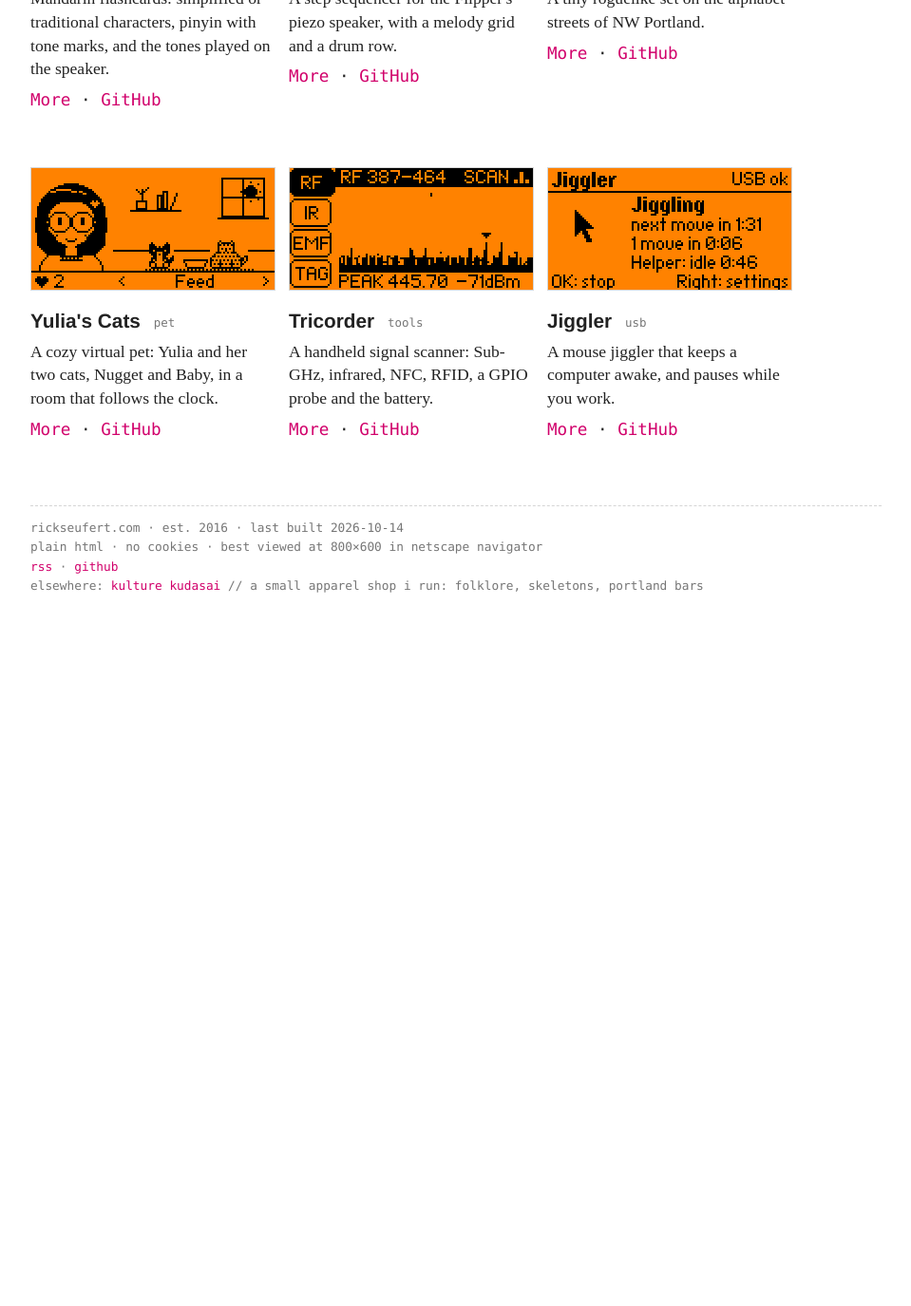
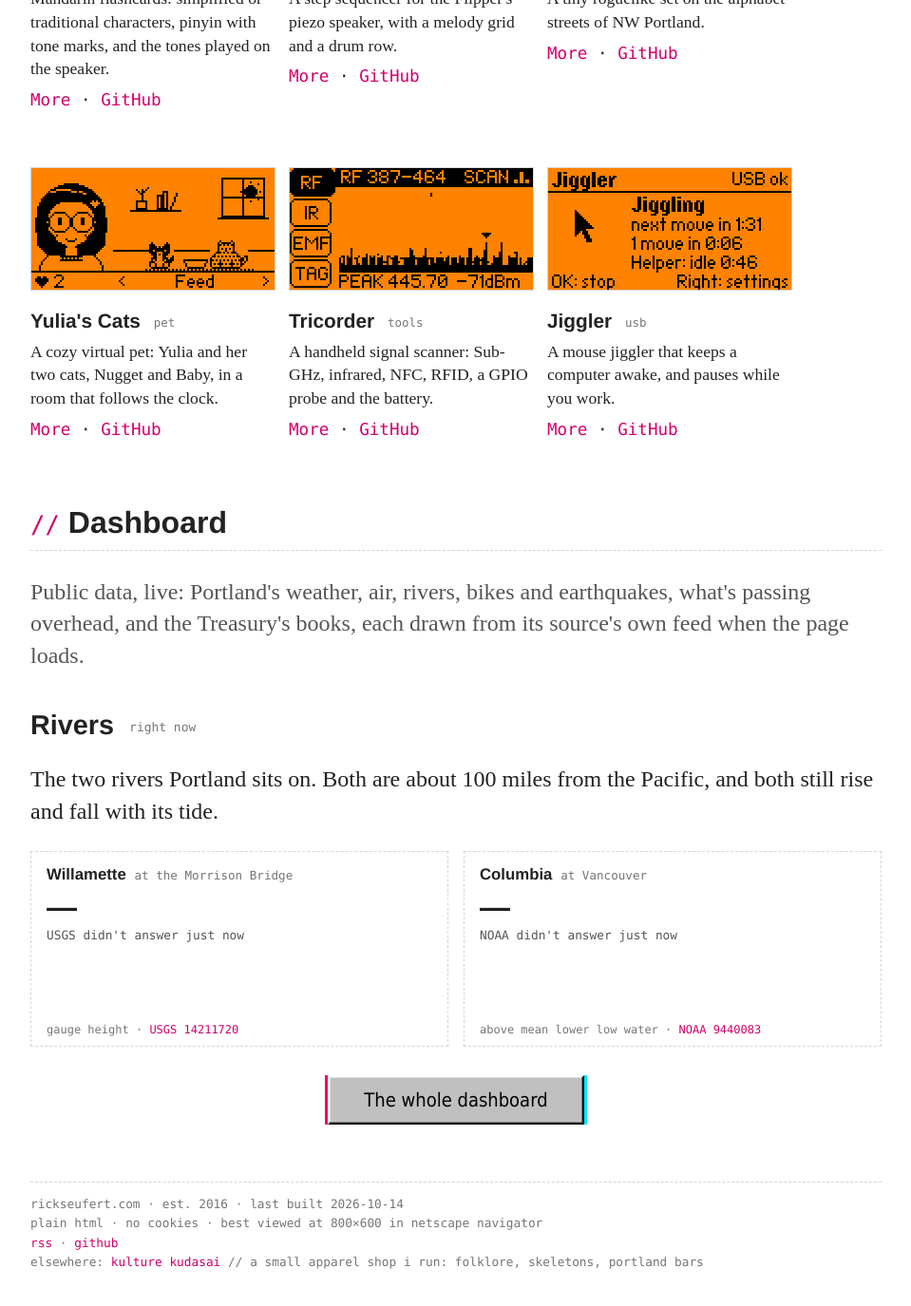
Before and after one commit to rseufert/rseufert.github.io, a Jekyll site: the page built from index.html, in a window 1280 px wide and 1400 px high, scrolled down 7472 px. Shown: the top 1375 px of the window at 95% size, without its empty margins (160-1119 px from the left). Built offline with Jekyll 4.4.1, drawn with Linux system fonts in a browser that asks for light colours; before the commit the page ends 8160 px from its top, so only the background shows below that; part of the change alters nothing that is shown.

Commit message:
Show the Willamette and Columbia on the home page
A Dashboard section after Flipper, matching the menu: each river's level
now, which way it is heading, and a two-day sparkline that reads out on
hover or with the arrow keys, then a button through to the dashboard.
js/rivers.js draws it in plain SVG, so the home page loads no D3.

Co-Authored-By: Claude Opus 5.5 <noreply@anthropic.com>

```diff
--- a/css/main.css
+++ b/css/main.css
@@ -671,3 +671,31 @@ code {
     fill: var(--soft); font: bold 11px var(--mono);
     paint-order: stroke; stroke: var(--bg); stroke-width: 3px; stroke-linejoin: round;
 }
+
+/* The home page's rivers (index.html, js/rivers.js): two tiles, each a
+   level, which way it is heading, and a two-day sparkline in the faint ink
+   with the latest reading as an accent dot. */
+.rivers .river-tiles {
+    display: grid;
+    grid-template-columns: repeat(auto-fit, minmax(240px, 1fr));
+    gap: 16px;
+    margin: 24px 0;
+}
+.rivers .river { border: 1px dashed var(--rule); padding: 14px 16px 10px; font-family: var(--sans); }
+.rivers .river .label { font-size: 1.05em; font-weight: bold; color: var(--ink); }
+.rivers .river .label span { font: normal 0.75em var(--mono); color: var(--faint); margin-left: 4px; }
+.rivers .river .value { font-size: 2em; font-weight: 600; color: var(--ink); margin: 6px 0 2px; }
+.rivers .river .note { font: 0.8em/1.4 var(--mono); color: var(--soft); min-height: 1.4em; }
+.rivers .spark { position: relative; height: 44px; margin: 12px 0 4px; }
+.rivers .spark svg { display: block; width: 100%; height: 100%; overflow: visible; cursor: crosshair; }
+.rivers .spark svg:focus { outline: none; }
+.rivers .spark svg:focus-visible { outline: 2px dashed var(--accent); outline-offset: 4px; }
+.rivers .spark .line { fill: none; stroke: var(--faint); stroke-width: 2; stroke-linejoin: round; stroke-linecap: round; }
+.rivers .spark .cross { stroke: var(--rule); stroke-width: 1; }
+.rivers .spark .dot {
+    position: absolute; width: 8px; height: 8px; margin: -6px 0 0 -6px; border-radius: 50%;
+    background: var(--accent); border: 2px solid var(--bg); pointer-events: none;
+}
+.rivers .spark .dot.hover { background: var(--ink); }
+.rivers .river .readout { font: 0.75em var(--mono); color: var(--faint); min-height: 1.3em; }
+.rivers .river .source { font: 0.75em var(--mono); color: var(--faint); margin: 8px 0 0; }
--- a/index.html
+++ b/index.html
@@ -154,4 +154,34 @@ mock-einvoice --port 8100</code></pre>
 		</div><!-- /.project -->
 	</div><!-- /.tiles -->
 </section><!-- /.flipper -->
+
+<section id="dashboard" class="projects rivers">
+	<h2>Dashboard</h2>
+	<p class="lede">Public data, live: Portland's weather, air, rivers, bikes and earthquakes, what's passing overhead, and the Treasury's books, each drawn from its source's own feed when the page loads.</p>
+
+	<div class="project">
+		<h3><a href="/dashboard/#portland">Rivers</a> <span class="tag">right now</span></h3>
+		<p>The two rivers Portland sits on. Both are about 100 miles from the Pacific, and both still rise and fall with its tide.</p>
+		<div class="river-tiles">
+			<div class="river" id="river-willamette">
+				<div class="label">Willamette <span>at the Morrison Bridge</span></div>
+				<div class="value">&hellip;</div>
+				<div class="note"></div>
+				<div class="spark"></div>
+				<div class="readout" aria-live="polite"></div>
+				<p class="source">gauge height · <a href="https://waterdata.usgs.gov/monitoring-location/14211720/">USGS 14211720</a></p>
+			</div>
+			<div class="river" id="river-columbia">
+				<div class="label">Columbia <span>at Vancouver</span></div>
+				<div class="value">&hellip;</div>
+				<div class="note"></div>
+				<div class="spark"></div>
+				<div class="readout" aria-live="polite"></div>
+				<p class="source">above mean lower low water · <a href="https://tidesandcurrents.noaa.gov/stationhome.html?id=9440083">NOAA 9440083</a></p>
+			</div>
+		</div>
+		<p class="more"><a href="/dashboard/">The whole dashboard</a></p>
+	</div><!-- /.project -->
+</section><!-- /.dashboard -->
 <script src="/js/films.js" defer></script>
+<script src="/js/rivers.js" defer></script>
--- /dev/null
+++ b/js/rivers.js
@@ -0,0 +1,157 @@
+/* The home page's two rivers (index.html, #rivers): the Willamette at the
+   Morrison Bridge (USGS) and the Columbia at Vancouver (NOAA), each as its
+   level now, which way it is heading, and a two-day sparkline. Plain SVG, so
+   the home page does not load D3 for two lines; the dashboard has the rest. */
+(function () {
+    "use strict";
+
+    var TZ = "America/Los_Angeles";
+    var DAY = 864e5;
+    var NS = "http://www.w3.org/2000/svg";
+
+    function when(d) {
+        return new Date(d).toLocaleString("en-US", { timeZone: TZ, weekday: "short", hour: "numeric", minute: "2-digit" });
+    }
+    function feet(v) { return (v < 0 ? "−" : "") + Math.abs(v).toFixed(1) + " ft"; }
+
+    function getJSON(url) {
+        var ctl = new AbortController();
+        var timer = setTimeout(function () { ctl.abort(); }, 30000);
+        return fetch(url, { signal: ctl.signal }).then(function (r) {
+            clearTimeout(timer);
+            if (!r.ok) throw new Error("HTTP " + r.status);
+            return r.json();
+        });
+    }
+
+    // Rising or falling: the level now against an hour ago.
+    function trend(points) {
+        var last = points[points.length - 1], t = last.x - 36e5, before = points[0];
+        for (var i = points.length - 1; i >= 0; i--) { if (points[i].x <= t) { before = points[i]; break; } }
+        var d = last.y - before.y;
+        return Math.abs(d) < 0.05 ? "steady" : d > 0 ? "rising" : "falling";
+    }
+
+    // A sparkline in the faint ink with the latest reading as an accent dot,
+    // and a readout under it that follows the pointer (or the arrow keys).
+    function sparkline(tile, points, label) {
+        var box = tile.querySelector(".spark");
+        var readout = tile.querySelector(".readout");
+        var w = 240, h = 44, pad = 5;
+        var x0 = points[0].x, x1 = points[points.length - 1].x;
+        var ys = points.map(function (p) { return p.y; });
+        var lo = Math.min.apply(null, ys), hi = Math.max.apply(null, ys);
+        var sx = function (x) { return pad + (x - x0) / (x1 - x0 || 1) * (w - 2 * pad); };
+        var sy = function (y) { return h - pad - (y - lo) / (hi - lo || 1) * (h - 2 * pad); };
+        var svg = document.createElementNS(NS, "svg");
+        svg.setAttribute("viewBox", "0 0 " + w + " " + h);
+        svg.setAttribute("preserveAspectRatio", "none");
+        svg.setAttribute("tabindex", "0");
+        svg.setAttribute("role", "img");
+        svg.setAttribute("aria-label", label + " over two days: low " + feet(lo) + ", high " + feet(hi) + ". Use the arrow keys to read it.");
+        var line = document.createElementNS(NS, "path");
+        line.setAttribute("class", "line");
+        line.setAttribute("d", points.map(function (p, i) { return (i ? "L" : "M") + sx(p.x).toFixed(1) + "," + sy(p.y).toFixed(1); }).join(""));
+        line.setAttribute("vector-effect", "non-scaling-stroke");
+        svg.appendChild(line);
+        var cross = document.createElementNS(NS, "line");
+        cross.setAttribute("class", "cross");
+        cross.setAttribute("y1", 0); cross.setAttribute("y2", h);
+        cross.setAttribute("vector-effect", "non-scaling-stroke");
+        cross.style.display = "none";
+        svg.appendChild(cross);
+        box.textContent = "";
+        box.appendChild(svg);
+        // The dots are HTML, so they stay round however the line is stretched.
+        function dot(cls) {
+            var d = document.createElement("span");
+            d.className = "dot " + cls;
+            box.appendChild(d);
+            return d;
+        }
+        var end = dot("end"), hover = dot("hover");
+        function place(d, p) {
+            d.style.left = (sx(p.x) / w * 100) + "%";
+            d.style.top = (sy(p.y) / h * 100) + "%";
+        }
+        place(end, points[points.length - 1]);
+        hover.style.display = "none";
+        var resting = "the past two days · low " + feet(lo) + ", high " + feet(hi);
+        readout.textContent = resting;
+        var index = points.length - 1;
+        function show(i) {
+            index = Math.max(0, Math.min(points.length - 1, i));
+            var p = points[index];
+            cross.setAttribute("x1", sx(p.x)); cross.setAttribute("x2", sx(p.x));
+            cross.style.display = "";
+            place(hover, p);
+            hover.style.display = "";
+            readout.textContent = when(p.x) + " · " + feet(p.y);
+        }
+        function hide() { cross.style.display = "none"; hover.style.display = "none"; readout.textContent = resting; }
+        svg.addEventListener("pointermove", function (ev) {
+            var r = svg.getBoundingClientRect();
+            var t = x0 + ((ev.clientX - r.left) / r.width * w - pad) / (w - 2 * pad) * (x1 - x0);
+            var best = 0;
+            for (var i = 1; i < points.length; i++) { if (Math.abs(points[i].x - t) < Math.abs(points[best].x - t)) best = i; }
+            show(best);
+        });
+        svg.addEventListener("pointerleave", hide);
+        svg.addEventListener("focus", function () { show(index); });
+        svg.addEventListener("blur", hide);
+        svg.addEventListener("keydown", function (ev) {
+            var step = ev.shiftKey ? 12 : 1;
+            if (ev.key === "ArrowLeft") show(index - step);
+            else if (ev.key === "ArrowRight") show(index + step);
+            else if (ev.key === "Escape") hide();
+            else return;
+            ev.preventDefault();
+        });
+    }
+
+    function fill(id, value, note) {
+        var tile = document.getElementById(id);
+        tile.querySelector(".value").textContent = value;
+        tile.querySelector(".note").textContent = note;
+        return tile;
+    }
+    function fail(id, who) {
+        fill(id, "—", who + " didn't answer just now");
+        document.getElementById(id).querySelector(".spark").textContent = "";
+        document.getElementById(id).querySelector(".readout").textContent = "";
+    }
+
+    // USGS gauge height at the Morrison Bridge, every 15 minutes, and the
+    // flow, which goes negative when the tide pushes the river upstream.
+    getJSON("https://waterservices.usgs.gov/nwis/iv/?format=json&sites=14211720&parameterCd=00060,00065&period=P2D")
+        .then(function (j) {
+            var series = {};
+            j.value.timeSeries.forEach(function (ts) {
+                var nodata = ts.variable.noDataValue;
+                series[ts.variable.variableCode[0].value] = ts.values[0].value
+                    .map(function (v) { return { x: +new Date(v.dateTime), y: +v.value }; })
+                    .filter(function (p) { return p.y !== nodata && !isNaN(p.y); });
+            });
+            var stage = series["00065"] || [], flow = series["00060"] || [];
+            if (stage.length < 2) throw new Error("no readings");
+            var now = stage[stage.length - 1];
+            var dir = flow.length ? (flow[flow.length - 1].y < 0 ? " · running upstream on the tide" : " · running downstream") : "";
+            var tile = fill("river-willamette", feet(now.y), trend(stage) + dir + " · " + when(new Date(now.x)));
+            sparkline(tile, stage, "Willamette gauge height");
+        }).catch(function () { fail("river-willamette", "USGS"); });
+
+    // NOAA's water level at Vancouver, every six minutes, in feet above mean lower low water.
+    getJSON("https://api.tidesandcurrents.noaa.gov/api/prod/datagetter?station=9440083&product=water_level&datum=MLLW&date=recent&units=english&time_zone=gmt&format=json&application=rickseufert.com")
+        .then(function (j) {
+            if (j.error) throw new Error(j.error.message);
+            var pts = j.data.filter(function (d) { return d.v !== ""; }).map(function (d) {
+                return { x: Date.parse(d.t.replace(" ", "T") + "Z"), y: +d.v };
+            });
+            if (pts.length < 2) throw new Error("no readings");
+            var since = pts[pts.length - 1].x - 2 * DAY;
+            pts = pts.filter(function (p) { return p.x >= since; });
+            var now = pts[pts.length - 1];
+            var tile = fill("river-columbia", feet(now.y), trend(pts) + " · " + when(new Date(now.x)));
+            sparkline(tile, pts, "Columbia water level");
+        }).catch(function () { fail("river-columbia", "NOAA"); });
+})();
```
Also changed, not shown: README.md.
